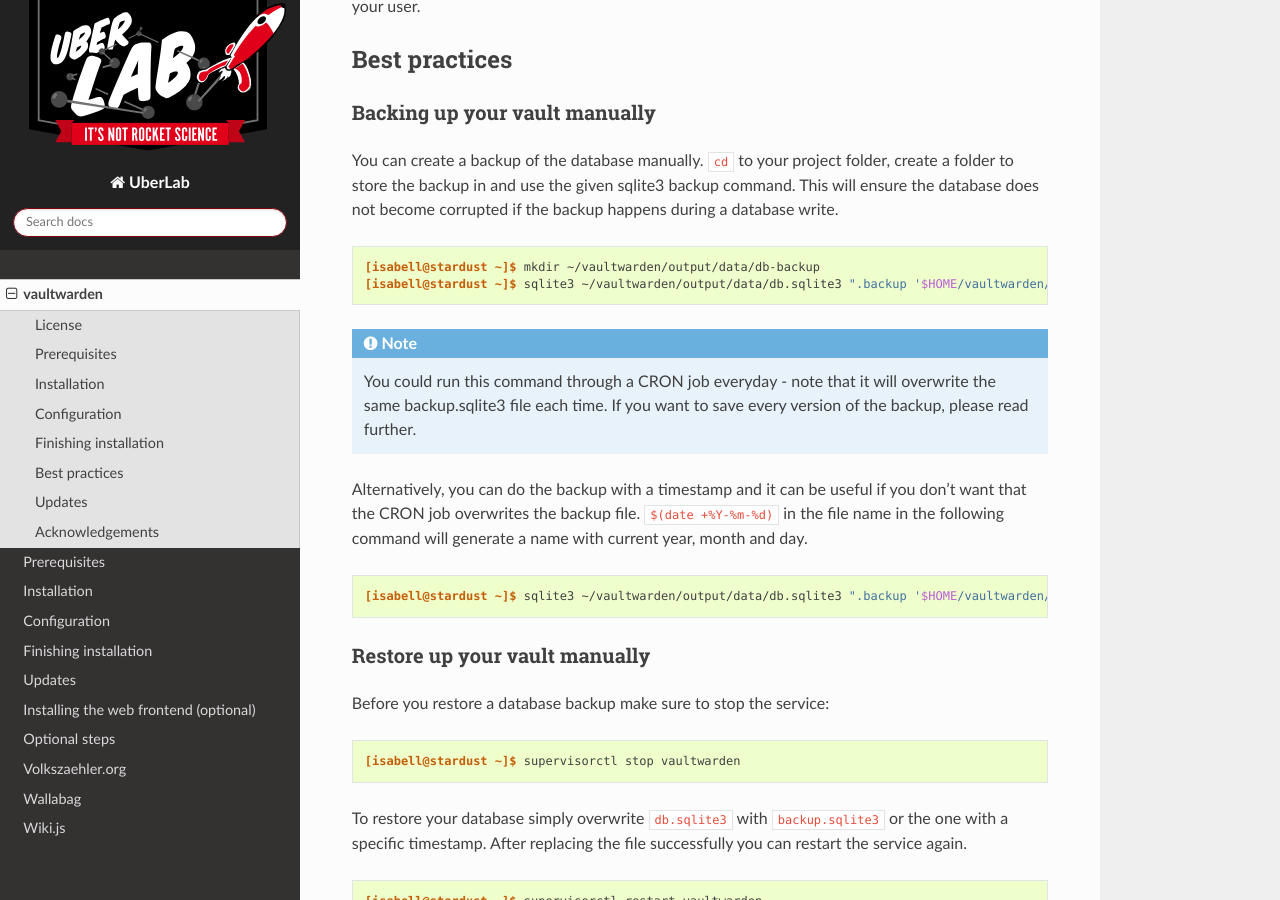
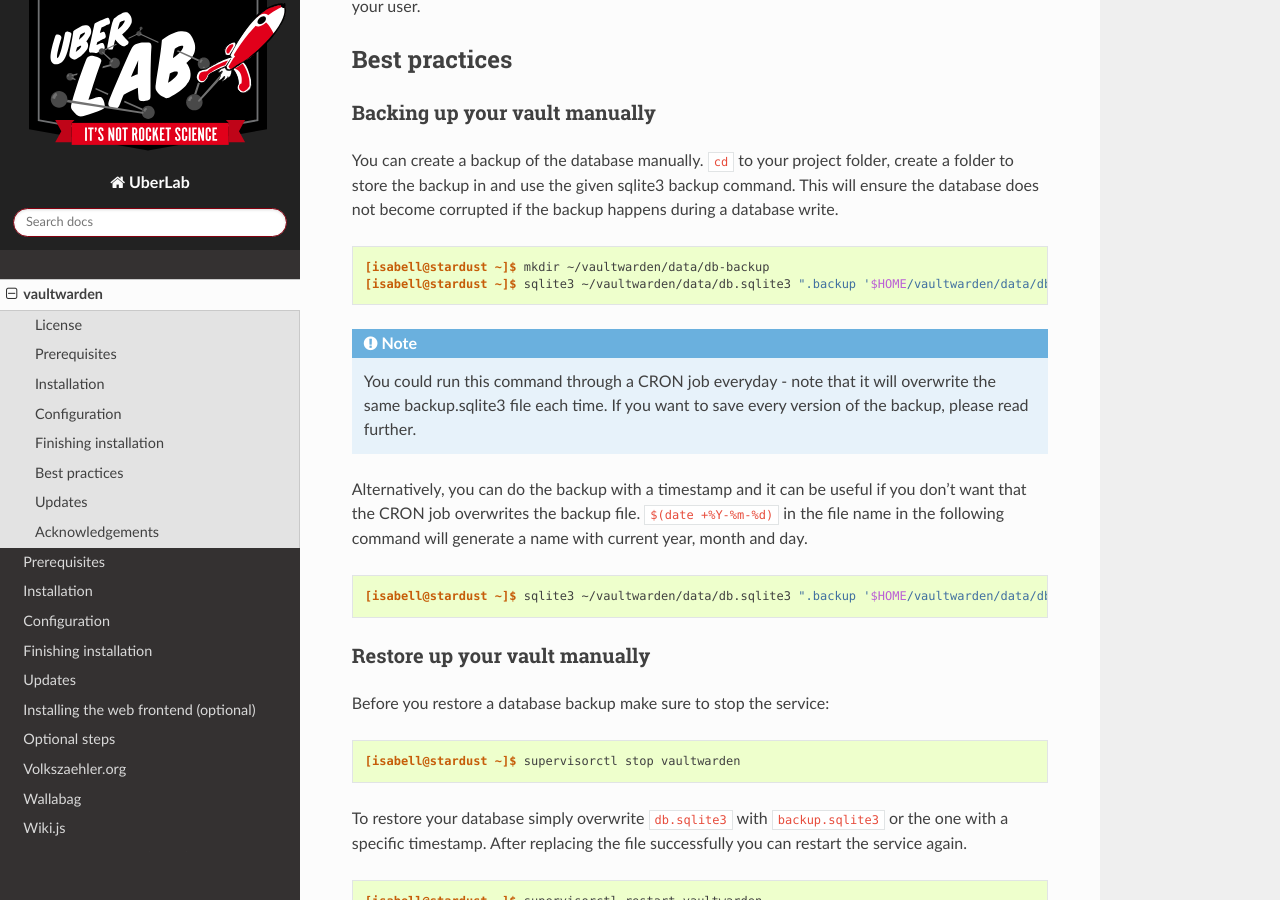
Before and after one commit to Uberspace/lab, a Sphinx documentation site: the page built from source/guide_vaultwarden.rst, in a window 1280 px wide and 900 px high, scrolled down 4968 px. Built offline with Sphinx 7.4.7 and the Read the Docs theme 2.0.0, drawn with Linux system fonts in a browser that asks for light colours.

Commit message:
Update guide_vaultwarden.rst
data is stored in ´~/vaultwarden/data/´ instead of ´~/vaultwarden/output/data´

```diff
--- a/source/guide_vaultwarden.rst
+++ b/source/guide_vaultwarden.rst
@@ -190,8 +190,8 @@
 
 .. code-block:: console
 
- [isabell@stardust ~]$ mkdir ~/vaultwarden/output/data/db-backup
- [isabell@stardust ~]$ sqlite3 ~/vaultwarden/output/data/db.sqlite3 ".backup '$HOME/vaultwarden/output/data/db-backup/backup.sqlite3'"
+ [isabell@stardust ~]$ mkdir ~/vaultwarden/data/db-backup
+ [isabell@stardust ~]$ sqlite3 ~/vaultwarden/data/db.sqlite3 ".backup '$HOME/vaultwarden/data/db-backup/backup.sqlite3'"
 
 .. note ::  You could run this command through a CRON job everyday - note that it will overwrite the same backup.sqlite3 file each time. If you want to save every version of the backup, please read further.
 
@@ -199,7 +199,7 @@
 
 .. code-block:: console
 
- [isabell@stardust ~]$ sqlite3 ~/vaultwarden/output/data/db.sqlite3 ".backup '$HOME/vaultwarden/output/data/db-backup/$(date +%Y-%m-%d).sqlite3'"
+ [isabell@stardust ~]$ sqlite3 ~/vaultwarden/data/db.sqlite3 ".backup '$HOME/vaultwarden/data/db-backup/$(date +%Y-%m-%d).sqlite3'"
 
 Restore up your vault manually
 ------------------------------
```
